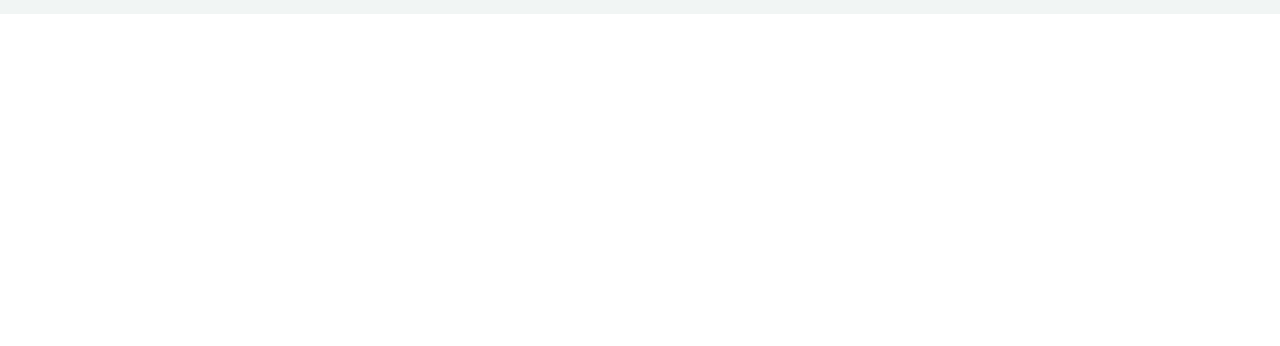
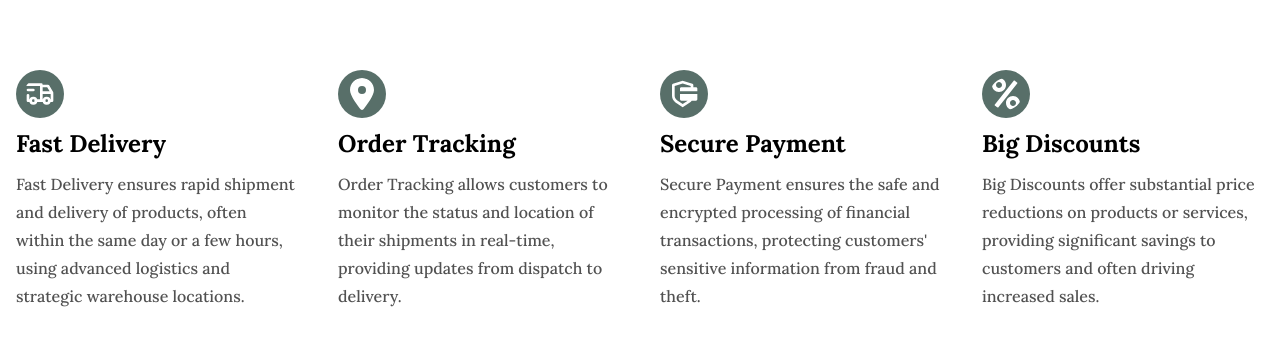
Before and after one commit to Hossain-A1/leafyloom-client, a Next.js app: page / in a window 1280 px wide. Shown: the part 5324-5670 px from the top of the page. Before the commit the page ends 5338 px from the top, so only its background shows below. Built offline with nearby package versions, Linux system fonts and the light colour scheme.

Commit message:
services added

```diff
--- a/app/globals.css
+++ b/app/globals.css
@@ -45,6 +45,9 @@
 h3{
   @apply text-3xl max-lg:text-2xl text-center md:text-start leading-[3rem]  font-[700]
 }
+h4{
+  @apply text-2xl text-center    font-[700]
+}
 p{
   @apply text-[1rem] leading-7  text-dark/85 font-[500]
 }
--- a/app/page.tsx
+++ b/app/page.tsx
@@ -3,6 +3,7 @@
 import ShopPage from "./shop/page";
 import OurStoryPage from "./our-story/page";
 import UserReview from "@/components/UserReview";
+import Services from "@/components/Services";
 
 export default function HomePage() {
   return (
@@ -12,6 +13,7 @@
       <ShopPage/>
       <OurStoryPage/>
       <UserReview/>
+      <Services/>
     </main>
   )
 }
--- a/components/OurStory.tsx
+++ b/components/OurStory.tsx
@@ -34,7 +34,7 @@
       {/* catagoryes picture */}
 
       <div className='catagory-pictures flex items-center gap-5 mt-20  lg:mt-40 '>
-        <Link href='/shop' className="lg:h-[45rem] block w-1/2 relative overflow-hidden">
+        <Link href='/shop' className="lg:h-[45rem] block w-1/2 2xl:w-full 2xl:h-full  relative overflow-hidden">
           <Image
             src='https://images.pexels.com/photos/1201798/pexels-photo-1201798.jpeg?auto=compress&cs=tinysrgb&w=600'
             alt='hero image'
@@ -48,7 +48,7 @@
         <small className="text-dark/70">4 Products</small>
        </span>
         </Link>
-        <Link href='/shop'  className="lg:h-[45rem] block w-1/2 relative overflow-hidden">
+        <Link href='/shop'  className="lg:h-[45rem] block w-1/2 2xl:w-full 2xl:h-full relative overflow-hidden">
           <Image
             src='https://images.pexels.com/photos/6903989/pexels-photo-6903989.jpeg?auto=compress&cs=tinysrgb&w=600'
             alt='hero image'
--- /dev/null
+++ b/components/Services.tsx
@@ -0,0 +1,59 @@
+import { TbTruckDelivery } from "react-icons/tb";
+import { FaLocationDot } from "react-icons/fa6";
+import { RiSecurePaymentFill } from "react-icons/ri";
+import { FaPercent } from "react-icons/fa";
+export default function Services() {
+  return (
+    <section className=''>
+      <div className='grid lg:grid-cols-4 md:grid-cols-2 grid-cols-1 gap-10 sp container'>
+        <div className='flex flex-col items-start max-md:items-center max-md:text-center gap-2.5'>
+          <span className=''>
+            <TbTruckDelivery className='bg-btn_bg text-5xl  p-2  text-light rounded-full' />
+          </span>
+          <h4>Fast Delivery</h4>
+          <p>
+            Fast Delivery ensures rapid shipment and delivery of products, often
+            within the same day or a few hours, using advanced logistics and
+            strategic warehouse locations.
+          </p>
+        </div>
+        <div className='flex flex-col items-start max-md:items-center max-md:text-center gap-2.5'>
+          <span className=''>
+            <FaLocationDot className='bg-btn_bg text-5xl  p-2  text-light rounded-full' />
+          </span>
+          <h4>Order Tracking</h4>
+          <p>
+            Order Tracking allows customers to monitor the status and location
+            of their shipments in real-time, providing updates from dispatch to
+            delivery.
+          </p>
+        </div>
+        <div className='flex flex-col items-start max-md:items-center max-md:text-center gap-2.5'>
+          <span className=''>
+            <RiSecurePaymentFill className='bg-btn_bg text-5xl  p-2  text-light rounded-full' />
+          </span>
+          <h4>Secure Payment</h4>
+          <p>
+            Secure Payment ensures the safe and encrypted processing of
+            financial transactions, protecting customers' sensitive information
+            from fraud and theft.
+          </p>
+        </div>
+        <div className='flex flex-col items-start max-md:items-center max-md:text-center gap-2.5'>
+          <span className=''>
+            <FaPercent className='bg-btn_bg text-5xl  p-2  text-light rounded-full' />
+          </span>
+          <h4>Big Discounts</h4>
+          <p>
+            Big Discounts offer substantial price reductions on products or
+            services, providing significant savings to customers and often
+            driving increased sales.
+          </p>
+        </div>
+        <div></div>
+        <div></div>
+        <div></div>
+      </div>
+    </section>
+  );
+}
--- a/components/UserReview.tsx
+++ b/components/UserReview.tsx
@@ -9,7 +9,7 @@
           <span>Maria Oliver</span>
         </div>
         <div className='bg-hero_bg sp grid md:grid-cols-2 gap-10 max-md:gap-20 grid-cols-1'>
-          <div className="lg:pl-28 md:pl-10 lg:w-[28rem] flex flex-col items-center md:items-start justify-center gap-5 ">
+          <div className="lg:pl-28 2xl:pl-80 md:pl-10 lg:w-[30rem] 2xl:w-[50rem] flex flex-col  items-center md:items-start justify-center gap-5 ">
 
           <figure className='h-28 w-28 rounded-full overflow-hidden '>
               <Image
@@ -37,7 +37,7 @@
           </div>
 
           <div>
-            <figure className='lg:h-[55rem] md:h-[45rem] lg:w-[44rem] max-lg:h-[30rem] w-full'>
+            <figure className='lg:h-[55rem] md:h-[45rem] xl:w-[44rem] max-lg:h-[30rem] w-full'>
               <Image
                 src='https://images.pexels.com/photos/6640443/pexels-photo-6640443.jpeg?auto=compress&cs=tinysrgb&w=600'
                 alt='hero image'
```
